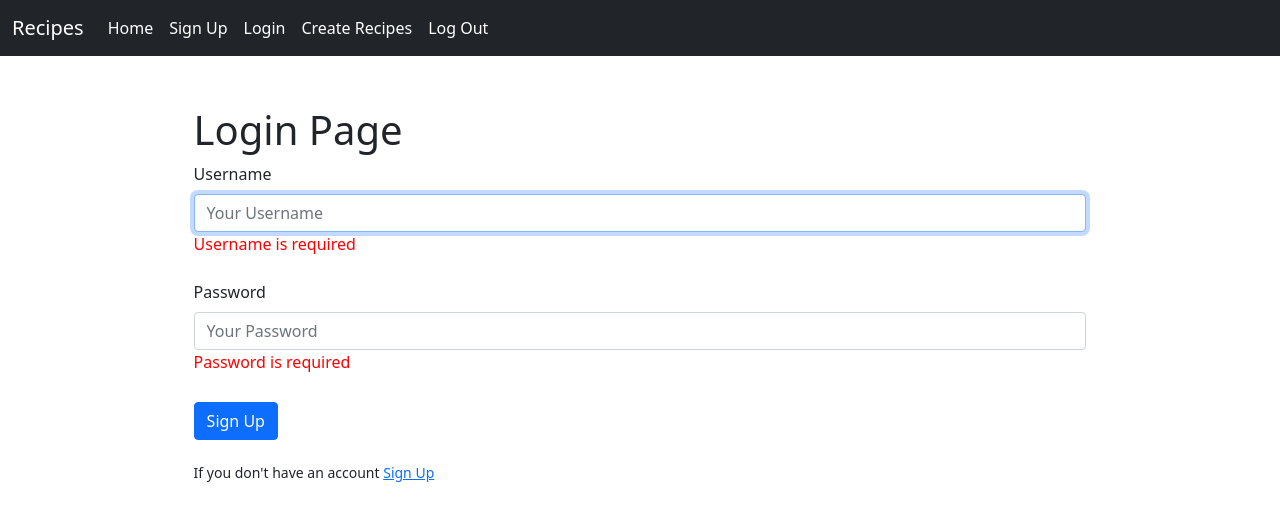
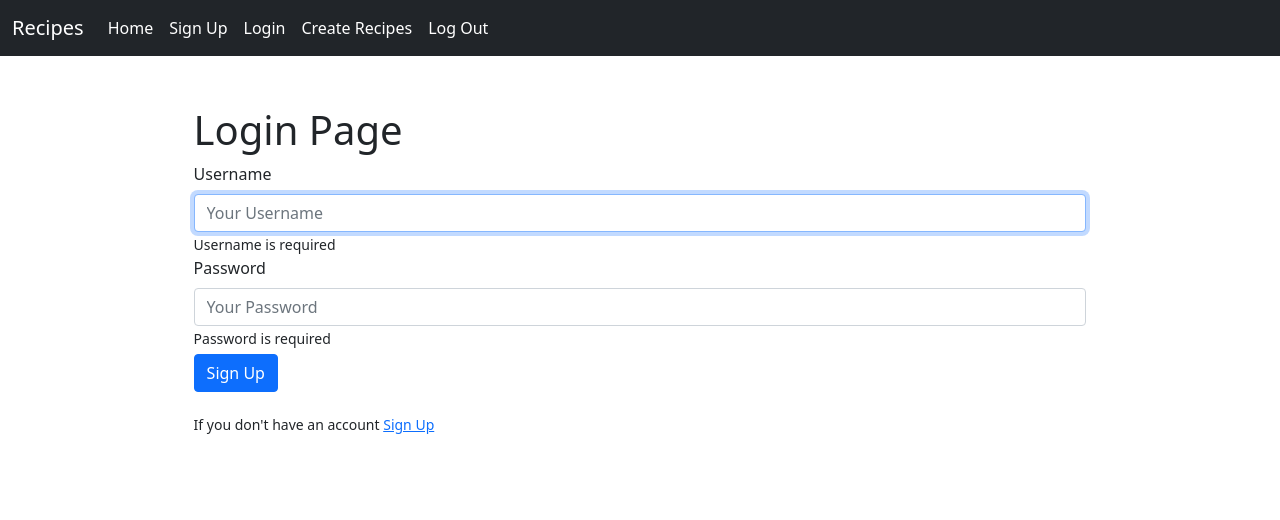
Before and after one commit to godman-codes/flask_react_project, a React (Create React App) app in the folder client/: page /login in a window 1280 px wide. Both pictures are taken after a click on the button "Sign Up". Shown: the top 520 px of the page. Built offline with nearby package versions, Linux system fonts and the light colour scheme.

Commit message:
style bugs

```diff
--- a/client/src/components/Login.js
+++ b/client/src/components/Login.js
@@ -1,4 +1,4 @@
-import React, { useState } from "react";
+import React from "react";
 import { Form, Button } from "react-bootstrap";
 import { Link } from "react-router-dom";
 import { useForm } from "react-hook-form";
@@ -30,10 +30,10 @@ const Login = () => {
                      {...register("username", { required: true })}
                   />
                   {errors.username?.type === "required" && (
-                     <span style={{ color: "red" }}>Username is required</span>
+                     <small className="form-error">Username is required</small>
                   )}
                </Form.Group>
-               <br />
+               {errors.username ? "" : <br />}
                <Form.Group>
                   <Form.Label>Password</Form.Label>
                   <Form.Control
@@ -42,10 +42,10 @@ const Login = () => {
                      {...register("password", { required: true })}
                   />
                   {errors.password?.type === "required" && (
-                     <span style={{ color: "red" }}>Password is required</span>
+                     <small className="form-error">Password is required</small>
                   )}
                </Form.Group>
-               <br />
+               {errors.password ? "" : <br />}
                <Form.Group>
                   <Button
                      as="sub"
```
